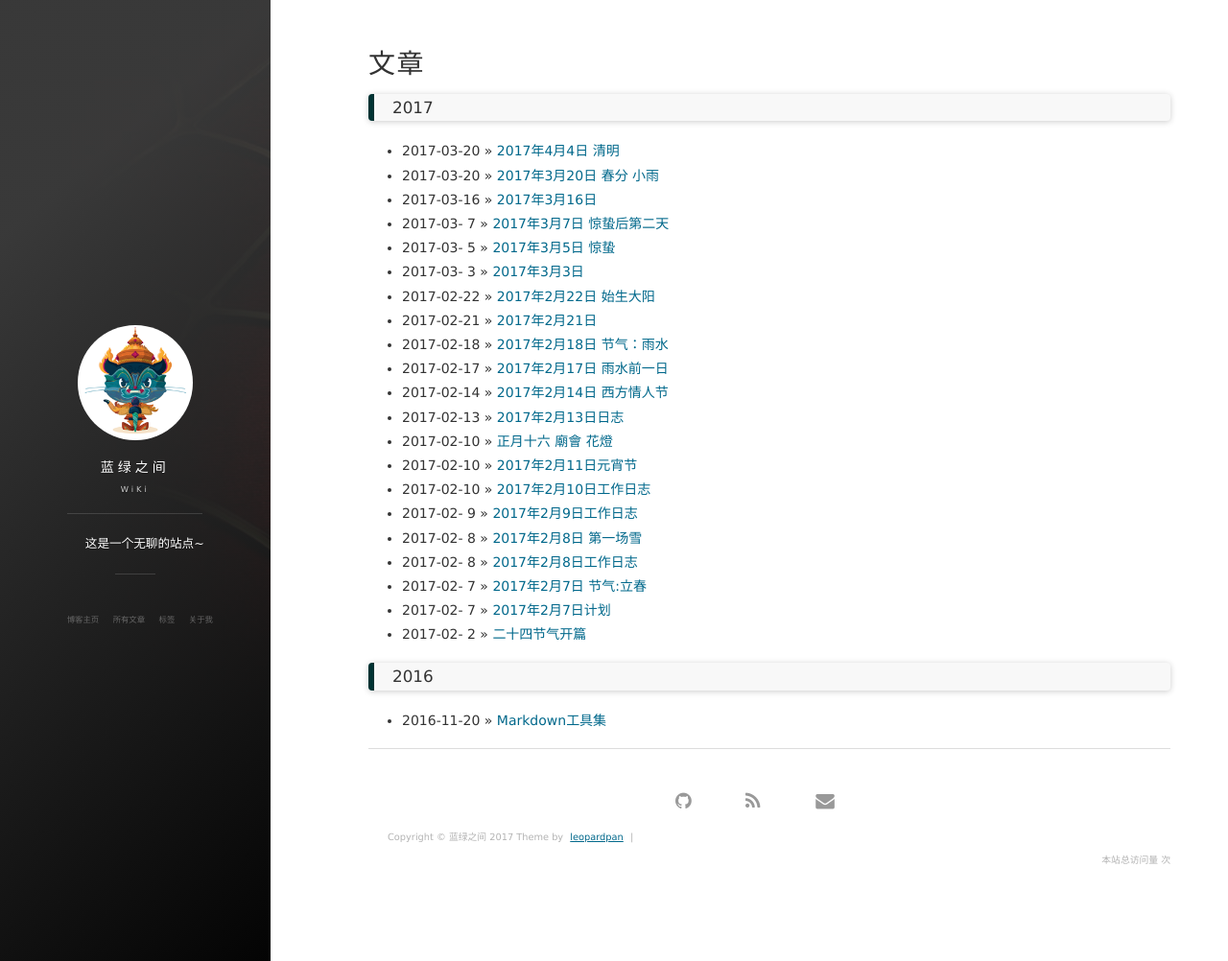
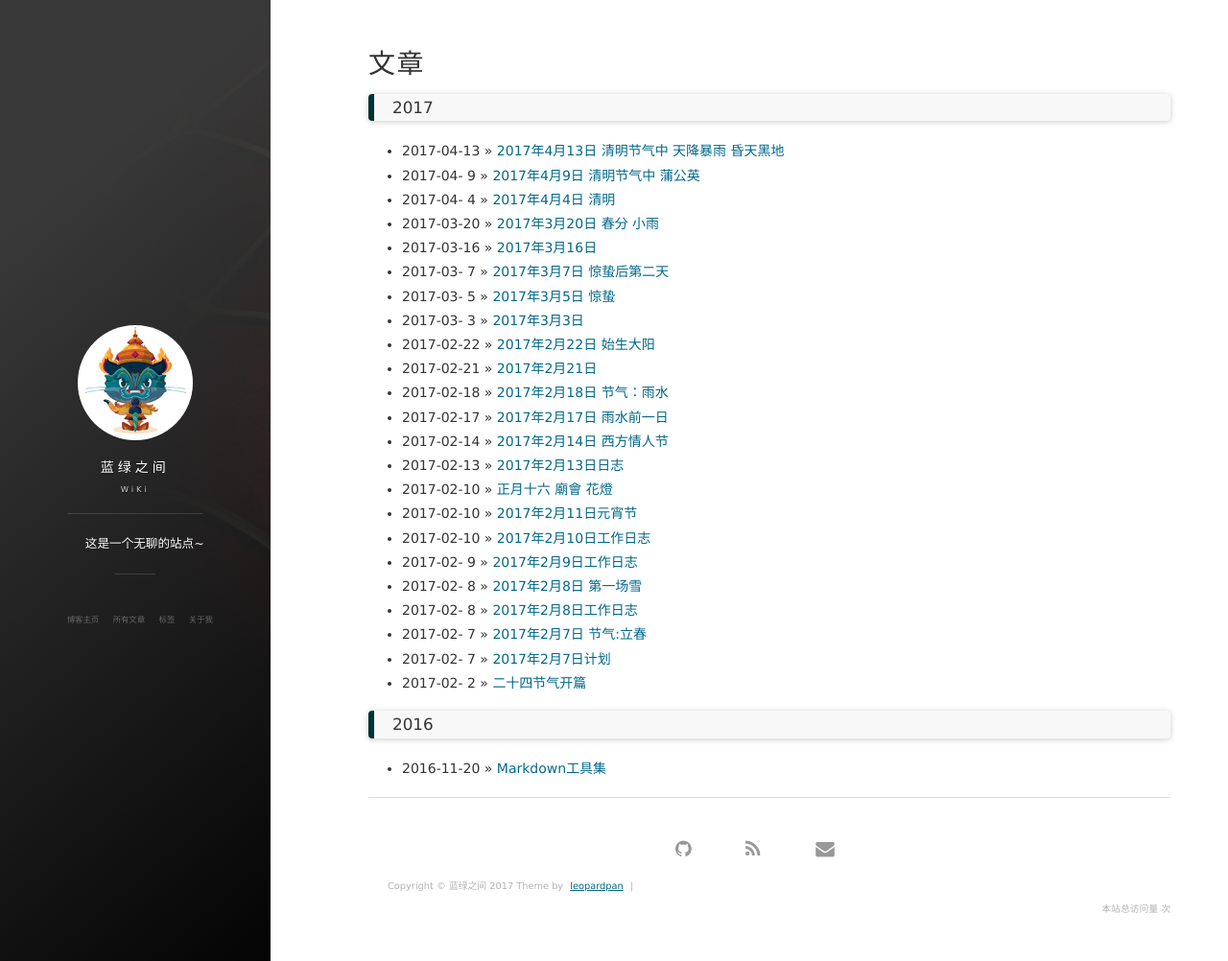
Before and after one commit to 15107355/wiki, a Jekyll site: the page built from archive.html, in a window 1280 px wide and 1002 px high. Shown: the whole window at 96% size. Built offline with Jekyll 4.4.1, drawn with Linux system fonts in a browser that asks for light colours; nearby versions of some CDN libraries; comment, search, counter and statistics services are not loaded; part of the change alters nothing that is shown.

```diff
--- a/_posts/2017-04-04-20170404.md
+++ b/_posts/2017-04-04-20170404.md
@@ -1,7 +1,7 @@
 ---
 layout: post
 title: 2017年4月4日 清明
-date: 2017-03-20
+date: 2017-04-04
 tag: 二十四节气
 ---
 
--- /dev/null
+++ b/_posts/2017-04-09-20170409.md
@@ -0,0 +1,52 @@
+---
+layout: post
+title: 2017年4月9日 清明节气中 蒲公英
+date: 2017-04-09
+tag: 二十四节气
+---
+
+### 清明节气中   前一天下雨一天 本日有零星小雨
+
+四月八日下了一天的雨
+
+![](/images/24/2017_4_8.jpg)
+
+四月九日采蒲公英
+
+![](/images/24/2017_4_9_1.jpg)
+
+![](/images/24/2017_4_9_2.jpg)
+
+![](/images/24/2017_4_9_3.jpg)
+
+![](/images/24/2017_4_9_4.jpg)
+
+![](/images/24/2017_4_9_5.jpg)
+
+![](/images/24/2017_4_9_6.jpg)
+
+![](/images/24/2017_4_9_7.jpg)
+
+![](/images/24/2017_4_9_8.jpg)
+
+![](/images/24/2017_4_9_9.jpg)
+
+![](/images/24/2017_4_9_10.jpg)
+
+
+### 蒲公英
+
+性味：苦甘，寒。
+《唐本草》：味甘，平，无毒。
+
+李杲：微苦，寒。
+
+《本草述》：甘，平微寒。
+
+归经：入肝、胃经。
+
+李杲：足少阴经。
+
+《本草衍义补遗》：入阳明、太阴经。
+
+功能主治：清热解毒，利尿散结。治急性乳腺炎，淋巴腺炎，瘰疬，疔毒疮肿，急性结膜炎，感冒发热，急性扁桃体炎，急性支气管炎，胃炎，肝炎，胆囊炎，尿路感染。
--- /dev/null
+++ b/_posts/2017-04-13-20170413.md
@@ -0,0 +1,36 @@
+---
+layout: post
+title: 2017年4月13日 清明节气中 天降暴雨 昏天黑地
+date: 2017-04-13
+tag: 二十四节气
+---
+
+### 清明节气中   早上晴 但瞬间青云盖顶，天黑渐暗，下午15点后，乌云密布，暴雨倾泄，16：10分过后，天气转明，雨渐小而住
+
+17：30阳光四射
+
+![](/images/24/2017_4_13.jpg)
+
+18：00左右，云层高远，而空气清新
+
+![](/images/24/2017_4_13_1.jpg)
+
+![](/images/24/2017_4_13_2.jpg)
+
+云层起落飘忽，蔚为壮观
+
+![](/images/24/2017_4_13_3.jpg)
+
+18：30左右，黑云飘走，太阳西斜，万丈精光
+
+![](/images/24/2017_4_13_4.jpg)
+
+![](/images/24/2017_4_13_5.jpg)
+
+
+
+### 清明节气  2017年4月13日 农历三月十七
+
+早上感觉雾霾严重，8点过后青云压顶，整个天空都暗下来了，下午15点过后，乌云密布，15：30左右，电闪雷鸣，暴雨如注，如夏日暴雨，40分钟后，雨过天晴，天高气爽，云层变化多端，落日霞光四射，蔚为壮观
+
+4月14日 上午阴多云，午后日头精光四射，照射亮度强烈
```
Also changed, not shown: images/24/2017_4_13.jpg (added), images/24/2017_4_13_1.jpg (added), images/24/2017_4_13_2.jpg (added), images/24/2017_4_13_3.jpg (added), images/24/2017_4_13_4.jpg (added), images/24/2017_4_13_5.jpg (added), images/24/2017_4_8.jpg (added), images/24/2017_4_9_1.jpg (added), images/24/2017_4_9_10.jpg (added), images/24/2017_4_9_2.jpg (added), images/24/2017_4_9_3.jpg (added), images/24/2017_4_9_4.jpg (added), images/24/2017_4_9_5.jpg (added), images/24/2017_4_9_6.jpg (added), 3 more files.
